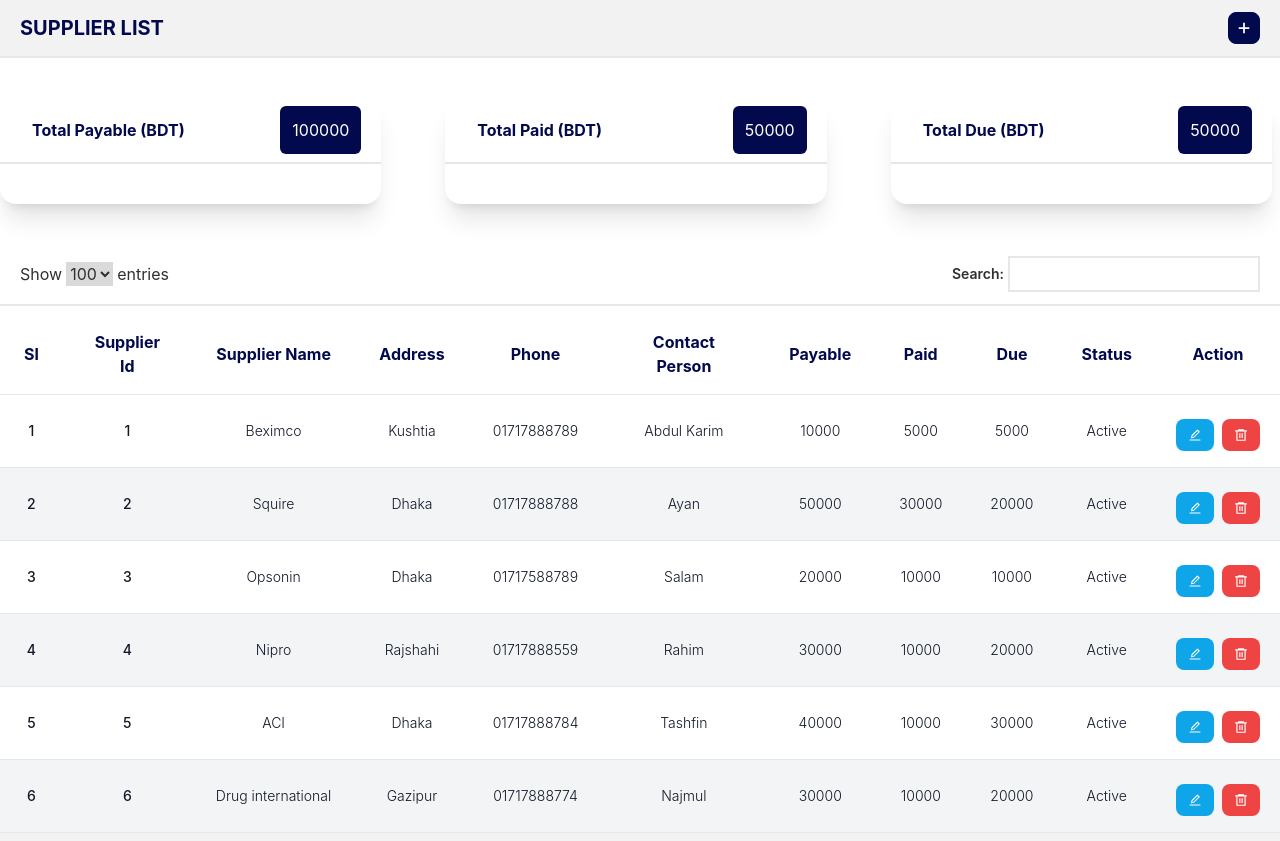
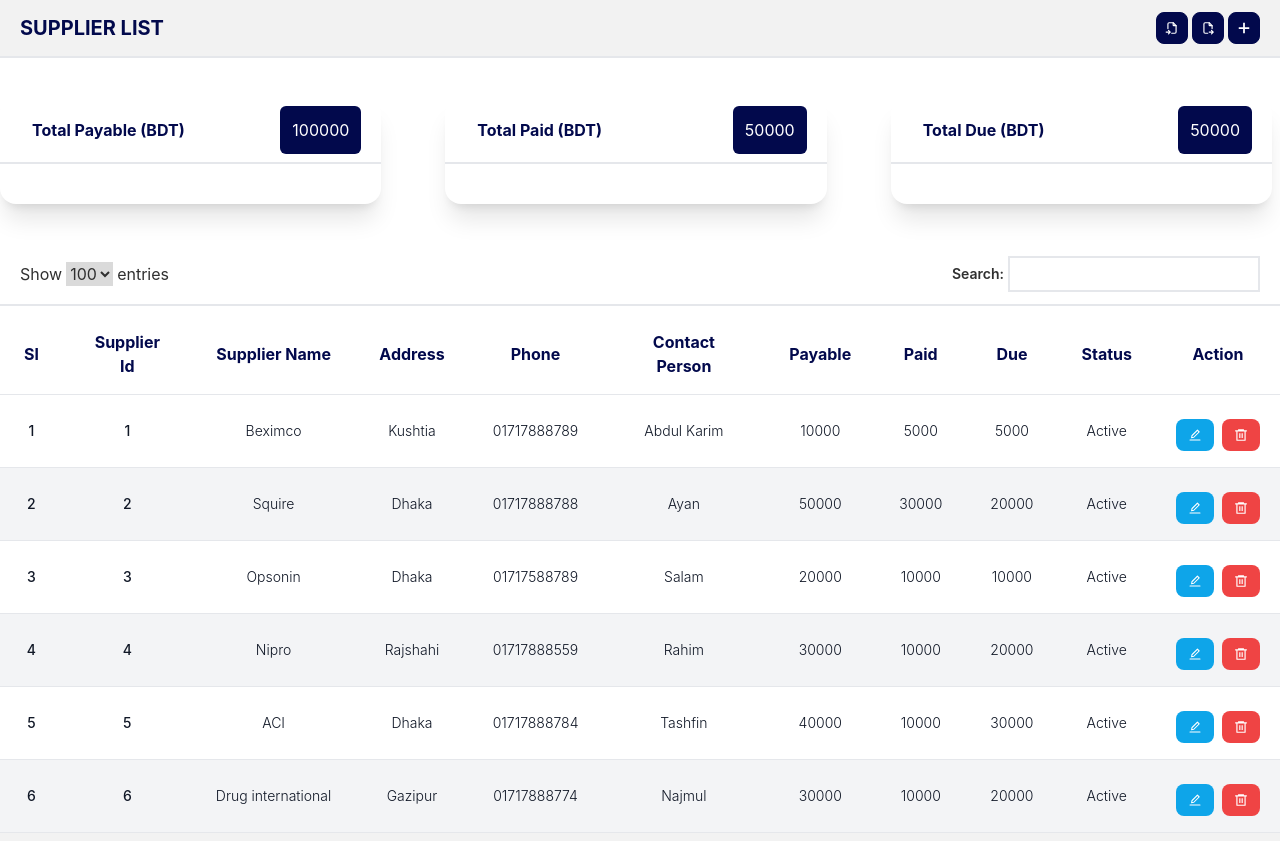
Before and after one commit to md-najmul-haque/medical-store-software, a React (Create React App) app: page /supplierList in a window 1280 px wide. Shown: the top 841 px of the page. Built offline with nearby package versions, Linux system fonts and the light colour scheme; what tw-elements would draw is missing.

Commit message:
add supplier import and export button added

```diff
--- a/src/components/Supplier/SupplierList.js
+++ b/src/components/Supplier/SupplierList.js
@@ -1,6 +1,5 @@
 import React, { useState } from "react";
-import { Link } from "react-router-dom";
-import { IoIosCreate } from 'react-icons/io';
+import { TbFileImport, TbFileExport } from 'react-icons/tb';
 import useSupplier from "../../hooks/useSupplier";
 import { RiDeleteBin6Line } from 'react-icons/ri';
 import { AiOutlineEdit } from 'react-icons/ai';
@@ -16,7 +15,9 @@ const SupplierList = () => {
             <div className='bg-base-100 py-3 px-5 border-b-2 flex justify-between items-center'>
                 <h1 className='uppercase text-xl text-primary font-bold text-left'>Supplier List</h1>
 
-                <div className='flex justify-end'>
+                <div className='flex justify-end gap-1'>
+                    <label htmlFor="add-supplier" onClick={() => { setSupplierModal(true) }} className="btn btn-primary btn-sm btn-square text-white normal-case" ><TbFileImport /></label>
+                    <label htmlFor="add-supplier" onClick={() => { setSupplierModal(true) }} className="btn btn-primary btn-sm btn-square text-white normal-case" ><TbFileExport /></label>
                     <label htmlFor="add-supplier" onClick={() => { setSupplierModal(true) }} className="btn btn-primary btn-sm btn-square text-white normal-case" ><GoPlus /></label>
                 </div>
             </div>
```
